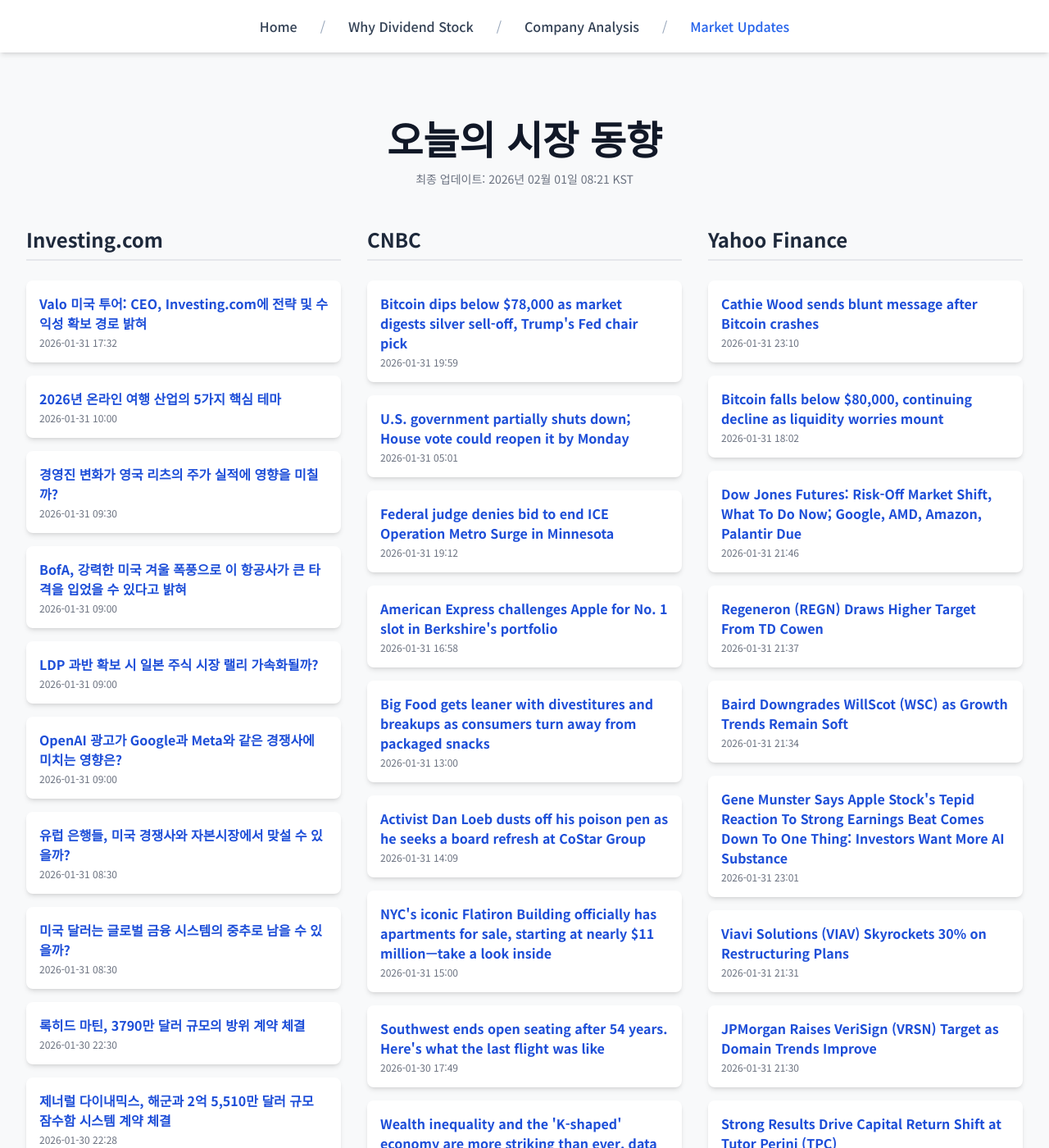
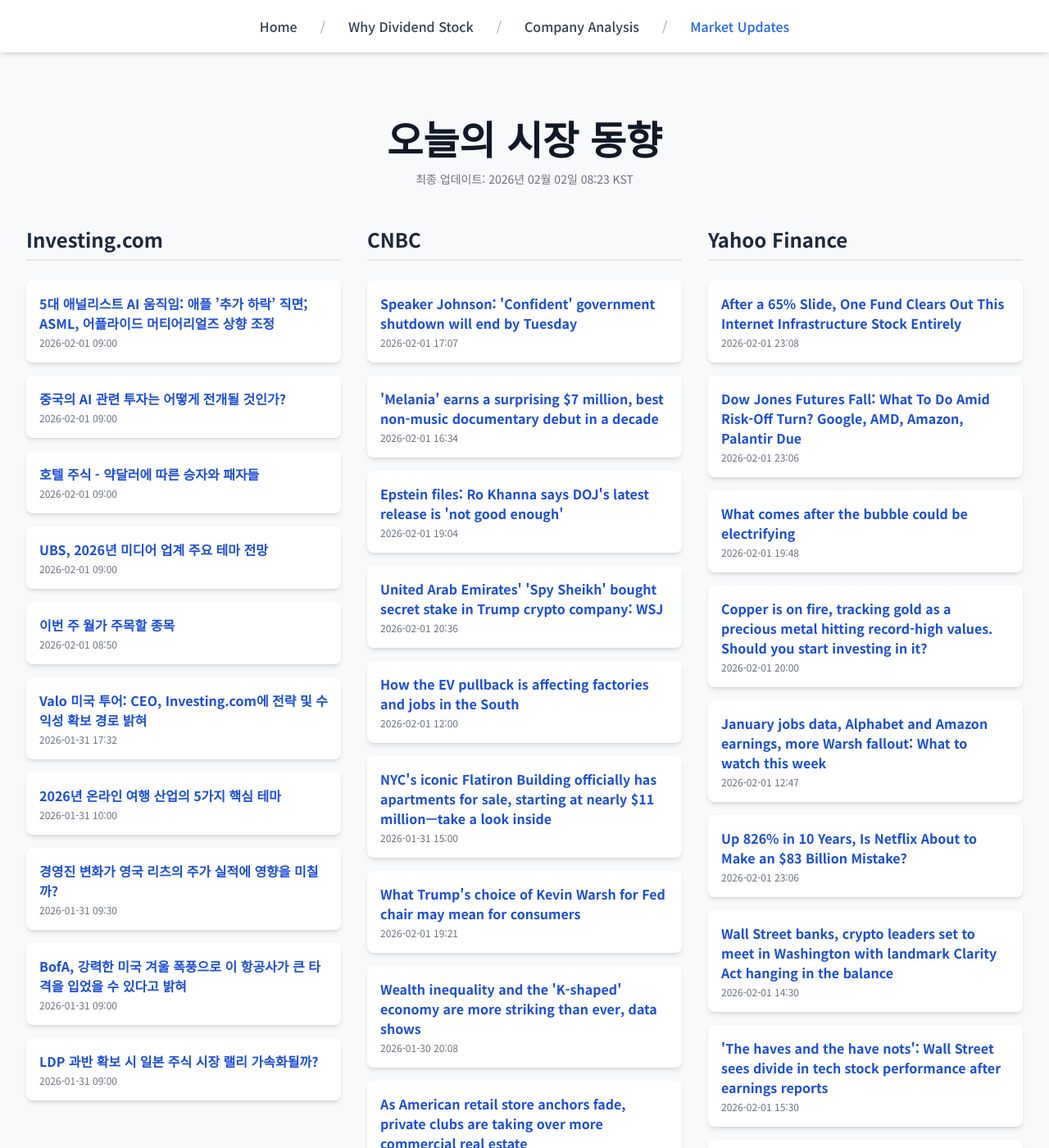
Before and after one commit to Kay-Hwang/my-company-analysis, a Jekyll site: the page built from market-updates.html, in a window 1280 px wide and 1400 px high. Shown: the whole window at 82% size. Built offline with Jekyll 4.4.1, drawn with Linux system fonts in a browser that asks for light colours; nearby versions of some CDN libraries; a script that is not in the unit is left out; some of the changed text lies outside the part shown.

Commit message:
Update daily data

```diff
--- a/_data/latest_data.json
+++ b/_data/latest_data.json
@@ -1,7 +1,37 @@
 {
-  "lastUpdated": "2026년 02월 01일 08:21 KST",
+  "lastUpdated": "2026년 02월 02일 08:23 KST",
   "news": {
     "investing": [
+      {
+        "title": "5대 애널리스트 AI 움직임: 애플 ’추가 하락’ 직면; ASML, 어플라이드 머티어리얼즈 상향 조정",
+        "link": "https://kr.investing.com/news/stock-market-news/article-1806777",
+        "pubDate": "2026-02-01 09:00:06",
+        "summary": "5대 애널리스트 AI 움직임: 애플 ’추가 하락’ 직면; ASML, 어플라이드 머티어리얼즈 상향 조정"
+      },
+      {
+        "title": "중국의 AI 관련 투자는 어떻게 전개될 것인가?",
+        "link": "https://kr.investing.com/news/stock-market-news/article-1806775",
+        "pubDate": "2026-02-01 09:00:05",
+        "summary": "중국의 AI 관련 투자는 어떻게 전개될 것인가?"
+      },
+      {
+        "title": "호텔 주식 - 약달러에 따른 승자와 패자들",
+        "link": "https://kr.investing.com/news/stock-market-news/article-1806773",
+        "pubDate": "2026-02-01 09:00:04",
+        "summary": "호텔 주식 - 약달러에 따른 승자와 패자들"
+      },
+      {
+        "title": "UBS, 2026년 미디어 업계 주요 테마 전망",
+        "link": "https://kr.investing.com/news/stock-market-news/article-1806774",
+        "pubDate": "2026-02-01 09:00:03",
+        "summary": "UBS, 2026년 미디어 업계 주요 테마 전망"
+      },
+      {
+        "title": "이번 주 월가 주목할 종목",
+        "link": "https://kr.investing.com/news/stock-market-news/article-1806771",
+        "pubDate": "2026-02-01 08:50:54",
+        "summary": "이번 주 월가 주목할 종목"
+      },
       {
         "title": "Valo 미국 투어: CEO, Investing.com에 전략 및 수익성 확보 경로 밝혀",
         "link": "https://kr.investing.com/news/stock-market-news/article-1806734",
@@ -31,74 +61,38 @@
         "link": "https://kr.investing.com/news/stock-market-news/article-1806717",
         "pubDate": "2026-01-31 09:00:02",
         "summary": "LDP 과반 확보 시 일본 주식 시장 랠리 가속화될까?"
-      },
-      {
-        "title": "OpenAI 광고가 Google과 Meta와 같은 경쟁사에 미치는 영향은?",
-        "link": "https://kr.investing.com/news/stock-market-news/article-1806714",
-        "pubDate": "2026-01-31 09:00:00",
-        "summary": "OpenAI 광고가 Google과 Meta와 같은 경쟁사에 미치는 영향은?"
-      },
-      {
-        "title": "유럽 은행들, 미국 경쟁사와 자본시장에서 맞설 수 있을까?",
-        "link": "https://kr.investing.com/news/stock-market-news/article-1806716",
-        "pubDate": "2026-01-31 08:30:03",
-        "summary": "유럽 은행들, 미국 경쟁사와 자본시장에서 맞설 수 있을까?"
-      },
-      {
-        "title": "미국 달러는 글로벌 금융 시스템의 중추로 남을 수 있을까?",
-        "link": "https://kr.investing.com/news/stock-market-news/article-1806715",
-        "pubDate": "2026-01-31 08:30:02",
-        "summary": "미국 달러는 글로벌 금융 시스템의 중추로 남을 수 있을까?"
-      },
-      {
-        "title": "록히드 마틴, 3790만 달러 규모의 방위 계약 체결",
-        "link": "https://kr.investing.com/news/stock-market-news/article-93CH-1806583",
-        "pubDate": "2026-01-30 22:30:49",
-        "summary": "록히드 마틴, 3790만 달러 규모의 방위 계약 체결"
-      },
-      {
-        "title": "제너럴 다이내믹스, 해군과 2억 5,510만 달러 규모 잠수함 시스템 계약 체결",
-        "link": "https://kr.investing.com/news/stock-market-news/article-93CH-1806581",
-        "pubDate": "2026-01-30 22:28:46",
-        "summary": "제너럴 다이내믹스, 해군과 2억 5,510만 달러 규모 잠수함 시스템 계약 체결"
       }
     ],
     "cnbc": [
       {
-        "title": "Bitcoin dips below $78,000 as market digests silver sell-off, Trump's Fed chair pick",
-        "link": "https://www.cnbc.com/2026/01/31/bitcoin-dips-below-78000-after-silver-selloff.html",
-        "pubDate": "Sat, 31 Jan 2026 19:59:22 GMT",
-        "summary": "Bitcoin and Ethereum plunged following wide swings in the commodities market."
+        "title": "Speaker Johnson: 'Confident' government shutdown will end by Tuesday",
+        "link": "https://www.cnbc.com/2026/02/01/government-shutdown-mike-johnson.html",
+        "pubDate": "Sun, 01 Feb 2026 17:07:06 GMT",
+        "summary": "The government shut down on Saturday after Senate Democrats demanded changes to a spending package following the killings of U.S. citizens in Minnesota."
       },
       {
-        "title": "U.S. government partially shuts down; House vote could reopen it by Monday",
-        "link": "https://www.cnbc.com/2026/01/30/government-shutdown-senate-vote-dhs.html",
-        "pubDate": "Sat, 31 Jan 2026 05:01:44 GMT",
-        "summary": "The funding deal addresses concerns Democrats have about funding the Department of Homeland Security because of enforcement actions in Minnesota."
+        "title": "'Melania' earns a surprising $7 million, best non-music documentary debut in a decade",
+        "link": "https://www.cnbc.com/2026/02/01/melania-documentary-posts-7-million-domestic-opening.html",
+        "pubDate": "Sun, 01 Feb 2026 16:34:11 GMT",
+        "summary": "Amazon reportedly paid an estimated $40 million to acquire 'Melania' and spent an additional $35 million on marketing."
       },
       {
-        "title": "Federal judge denies bid to end ICE Operation Metro Surge in Minnesota",
-        "link": "https://www.cnbc.com/2026/01/31/federal-judge-denies-bid-to-end-ice-operation-metro-surge-in-minnesota.html",
-        "pubDate": "Sat, 31 Jan 2026 19:12:14 GMT",
-        "summary": "The crackdown \"has had, and will likely continue to have, profound and even heartbreaking, consequences,\" U.S. District Judge Menendez said in the ruling."
+        "title": "Epstein files: Ro Khanna says DOJ's latest release is 'not good enough'",
+        "link": "https://www.cnbc.com/2026/02/01/epstein-files-ro-khanna-says-dojs-release-is-not-good-enough.html",
+        "pubDate": "Sun, 01 Feb 2026 19:04:50 GMT",
+        "summary": "The congressional Democrat said that Friday's Epstein disclosure was \"significant,\" but it is only about half of the files that have been collected."
       },
       {
-        "title": "American Express challenges Apple for No. 1 slot in Berkshire's portfolio",
-        "link": "https://www.cnbc.com/2026/01/31/american-express-challenges-apple-for-no-1-slot-in-berkshires-portfolio.html",
-        "pubDate": "Sat, 31 Jan 2026 16:58:50 GMT",
-        "summary": "Big Apple sales and gains for American Express have put Amex within a few billion dollars of becoming the most valuable holding in Berkshire's portfolio."
+        "title": "United Arab Emirates' 'Spy Sheikh' bought secret stake in Trump crypto company: WSJ",
+        "link": "https://www.cnbc.com/2026/02/01/spy-sheikh-stake-trump-crypto.html",
+        "pubDate": "Sun, 01 Feb 2026 20:36:33 GMT",
+        "summary": "“This is corruption, plain and simple,\" said Massachusetts Sen. Elizabeth Warren, the top Democrat on the Senate Banking Committee."
       },
       {
-        "title": "Big Food gets leaner with divestitures and breakups as consumers turn away from packaged snacks",
-        "link": "https://www.cnbc.com/2026/01/31/kraft-heinz-kellogg-breakups-show-big-food-is-getting-smaller.html",
-        "pubDate": "Sat, 31 Jan 2026 13:00:01 GMT",
-        "summary": "Big Food has been selling off underperforming brands or even splitting up, as the industry faces weaker demand."
-      },
-      {
-        "title": "Activist Dan Loeb dusts off his poison pen as he seeks a board refresh at CoStar Group",
-        "link": "https://www.cnbc.com/2026/01/31/activist-dan-loeb-dusts-off-his-poison-pen-as-he-seeks-a-board-refresh-at-costar-group.html",
-        "pubDate": "Sat, 31 Jan 2026 14:09:38 GMT",
-        "summary": "Investors are seeing shades of yesteryear's Dan Loeb in a letter he recently wrote to the CoStar board."
+        "title": "How the EV pullback is affecting factories and jobs in the South",
+        "link": "https://www.cnbc.com/2026/02/01/ev-pullback-factories-jobs-south.html",
+        "pubDate": "Sun, 01 Feb 2026 12:00:01 GMT",
+        "summary": "Automakers, suppliers and battery makers were funneling hundreds of billions of dollars into EV-related manufacturing in the U.S. Now it's all in question."
       },
       {
         "title": "NYC's iconic Flatiron Building officially has apartments for sale, starting at nearly $11 million—take a look inside",
@@ -107,10 +101,10 @@
         "summary": "The Flatiron Building has gone from a commercial building to a residential one with 38 luxury condos."
       },
       {
-        "title": "Southwest ends open seating after 54 years. Here's what the last flight was like",
-        "link": "https://www.cnbc.com/2026/01/28/southwest-airlines-ends-open-seating.html",
-        "pubDate": "Fri, 30 Jan 2026 17:49:53 GMT",
-        "summary": "Southwest Airlines replaced open seating with assigned seats after more than 50 years."
+        "title": "What Trump's choice of Kevin Warsh for Fed chair may mean for consumers",
+        "link": "https://www.cnbc.com/2026/01/30/trump-fed-chair-pick-kevin-warsh.html",
+        "pubDate": "Sun, 01 Feb 2026 19:21:15 GMT",
+        "summary": "Trump's choice for Fed chair could have far-reaching consequences for almost all consumer borrowing costs and savings rates."
       },
       {
         "title": "Wealth inequality and the 'K-shaped' economy are more striking than ever, data shows",
@@ -119,72 +113,78 @@
         "summary": "The K-shaped economy is as apparent as ever and isn't going away anytime soon, economists say."
       },
       {
-        "title": "Epstein files show Elon Musk apparently discussed plans to visit sex offender's island, host him at SpaceX",
-        "link": "https://www.cnbc.com/2026/01/30/epstein-files-show-elon-musk-planned-visit-to-island-host-at-spacex.html",
-        "pubDate": "Sat, 31 Jan 2026 05:56:33 GMT",
-        "summary": "Elon Musk corresponded with Jeffrey Epstein in 2012 and 2013, according to newly released files, and sought to visit Epstein's island and host him at SpaceX."
+        "title": "As American retail store anchors fade, private clubs are taking over more commercial real estate",
+        "link": "https://www.cnbc.com/2026/02/01/retail-mall-stores-closures-private-clubs-commercial-real-estate.html",
+        "pubDate": "Sun, 01 Feb 2026 16:27:30 GMT",
+        "summary": "Affluent consumers are key to retail centers as the K-shaped economy hits lower-end shoppers hard, and that's leading the private club concept to more cities."
+      },
+      {
+        "title": "AstraZeneca is listing in New York, as Big Pharma balances the huge U.S. market with China's tempting innovation",
+        "link": "https://www.cnbc.com/2026/02/01/astrazeneca-nyse-listing-china-pharma-pours-15-billion-into-china.html",
+        "pubDate": "Sun, 01 Feb 2026 10:51:30 GMT",
+        "summary": "AstraZeneca announces multibillion dollar investments in China as Big Pharma is increasingly looking east for innovation."
       }
     ],
     "yahoo": [
       {
-        "title": "Cathie Wood sends blunt message after Bitcoin crashes",
-        "link": "https://finance.yahoo.com/news/cathie-wood-sends-blunt-message-231032593.html",
-        "pubDate": "2026-01-31T23:10:32Z",
-        "summary": "Cathie Wood sends blunt message after Bitcoin crashes"
+        "title": "After a 65% Slide, One Fund Clears Out This Internet Infrastructure Stock Entirely",
+        "link": "https://finance.yahoo.com/news/65-slide-one-fund-clears-230853627.html",
+        "pubDate": "2026-02-01T23:08:53Z",
+        "summary": "After a 65% Slide, One Fund Clears Out This Internet Infrastructure Stock Entirely"
       },
       {
-        "title": "Bitcoin falls below $80,000, continuing decline as liquidity worries mount",
-        "link": "https://finance.yahoo.com/news/bitcoin-falls-below-80-000-180248860.html",
-        "pubDate": "2026-01-31T18:02:48Z",
-        "summary": "Bitcoin falls below $80,000, continuing decline as liquidity worries mount"
+        "title": "Dow Jones Futures Fall: What To Do Amid Risk-Off Turn? Google, AMD, Amazon, Palantir Due",
+        "link": "https://www.investors.com/market-trend/stock-market-today/dow-jones-futures-risk-off-shift-google-amd-amazon-palantir-lilly/?src=A00220&yptr=yahoo",
+        "pubDate": "2026-02-01T23:06:05Z",
+        "summary": "Dow Jones Futures Fall: What To Do Amid Risk-Off Turn? Google, AMD, Amazon, Palantir Due"
       },
       {
-        "title": "Dow Jones Futures: Risk-Off Market Shift, What To Do Now; Google, AMD, Amazon, Palantir Due",
-        "link": "https://www.investors.com/market-trend/stock-market-today/dow-jones-futures-risk-off-shift-google-amd-amazon-palantir-lilly/?src=A00220&yptr=yahoo",
-        "pubDate": "2026-01-31T21:46:10Z",
-        "summary": "Dow Jones Futures: Risk-Off Market Shift, What To Do Now; Google, AMD, Amazon, Palantir Due"
+        "title": "What comes after the bubble could be electrifying",
+        "link": "https://finance.yahoo.com/news/what-comes-after-the-bubble-could-be-electrifying-194823433.html",
+        "pubDate": "2026-02-01T19:48:23Z",
+        "summary": "What comes after the bubble could be electrifying"
       },
       {
-        "title": "Regeneron (REGN) Draws Higher Target From TD Cowen",
-        "link": "https://finance.yahoo.com/news/regeneron-regn-draws-higher-target-213713030.html",
-        "pubDate": "2026-01-31T21:37:13Z",
-        "summary": "Regeneron (REGN) Draws Higher Target From TD Cowen"
+        "title": "Copper is on fire, tracking gold as a precious metal hitting record-high values. Should you start investing in it?",
+        "link": "https://finance.yahoo.com/news/copper-fire-tracking-gold-precious-200000162.html",
+        "pubDate": "2026-02-01T20:00:00Z",
+        "summary": "Copper is on fire, tracking gold as a precious metal hitting record-high values. Should you start investing in it?"
       },
       {
-        "title": "Baird Downgrades WillScot (WSC) as Growth Trends Remain Soft",
-        "link": "https://finance.yahoo.com/news/baird-downgrades-willscot-wsc-growth-213436038.html",
-        "pubDate": "2026-01-31T21:34:36Z",
-        "summary": "Baird Downgrades WillScot (WSC) as Growth Trends Remain Soft"
+        "title": "January jobs data, Alphabet and Amazon earnings, more Warsh fallout: What to watch this week",
+        "link": "https://finance.yahoo.com/news/january-jobs-data-alphabet-and-amazon-earnings-more-warsh-fallout-what-to-watch-this-week-124723942.html",
+        "pubDate": "2026-02-01T12:47:23Z",
+        "summary": "January jobs data, Alphabet and Amazon earnings, more Warsh fallout: What to watch this week"
       },
       {
-        "title": "Gene Munster Says Apple Stock's Tepid Reaction To Strong Earnings Beat Comes Down To One Thing: Investors Want More AI Substance",
-        "link": "https://finance.yahoo.com/news/gene-munster-says-apple-stocks-230116444.html",
-        "pubDate": "2026-01-31T23:01:16Z",
-        "summary": "Gene Munster Says Apple Stock's Tepid Reaction To Strong Earnings Beat Comes Down To One Thing: Investors Want More AI Substance"
+        "title": "Up 826% in 10 Years, Is Netflix About to Make an $83 Billion Mistake?",
+        "link": "https://finance.yahoo.com/news/826-10-years-netflix-83-230600210.html",
+        "pubDate": "2026-02-01T23:06:00Z",
+        "summary": "Up 826% in 10 Years, Is Netflix About to Make an $83 Billion Mistake?"
       },
       {
-        "title": "Viavi Solutions (VIAV) Skyrockets 30% on Restructuring Plans",
-        "link": "https://finance.yahoo.com/news/viavi-solutions-viav-skyrockets-30-213113857.html",
-        "pubDate": "2026-01-31T21:31:13Z",
-        "summary": "Viavi Solutions (VIAV) Skyrockets 30% on Restructuring Plans"
+        "title": "Wall Street banks, crypto leaders set to meet in Washington with landmark Clarity Act hanging in the balance",
+        "link": "https://finance.yahoo.com/news/wall-street-banks-crypto-leaders-set-to-meet-in-washington-with-landmark-clarity-act-hanging-in-the-balance-143008155.html",
+        "pubDate": "2026-02-01T14:30:08Z",
+        "summary": "Wall Street banks, crypto leaders set to meet in Washington with landmark Clarity Act hanging in the balance"
       },
       {
-        "title": "JPMorgan Raises VeriSign (VRSN) Target as Domain Trends Improve",
-        "link": "https://finance.yahoo.com/news/jpmorgan-raises-verisign-vrsn-target-213048738.html",
-        "pubDate": "2026-01-31T21:30:48Z",
-        "summary": "JPMorgan Raises VeriSign (VRSN) Target as Domain Trends Improve"
+        "title": "'The haves and the have nots': Wall Street sees divide in tech stock performance after earnings reports",
+        "link": "https://finance.yahoo.com/news/the-haves-and-the-have-nots-wall-street-sees-divide-in-tech-stock-performance-after-earnings-reports-153043282.html",
+        "pubDate": "2026-02-01T15:30:43Z",
+        "summary": "'The haves and the have nots': Wall Street sees divide in tech stock performance after earnings reports"
       },
       {
-        "title": "Strong Results Drive Capital Return Shift at Tutor Perini (TPC)",
-        "link": "https://finance.yahoo.com/news/strong-results-drive-capital-return-212818391.html",
-        "pubDate": "2026-01-31T21:28:18Z",
-        "summary": "Strong Results Drive Capital Return Shift at Tutor Perini (TPC)"
+        "title": "I’m a 66-year-old retired homeowner in Fort Worth, sitting on $143,000 in cash. What should I do with my money?",
+        "link": "https://finance.yahoo.com/news/m-66-old-retired-homeowner-183300174.html",
+        "pubDate": "2026-02-01T18:33:00Z",
+        "summary": "I’m a 66-year-old retired homeowner in Fort Worth, sitting on $143,000 in cash. What should I do with my money?"
       },
       {
-        "title": "Applied Optoelectronics (AAOI) Soars 22% as Earnings Loom",
-        "link": "https://finance.yahoo.com/news/applied-optoelectronics-aaoi-soars-22-212702198.html",
-        "pubDate": "2026-01-31T21:27:02Z",
-        "summary": "Applied Optoelectronics (AAOI) Soars 22% as Earnings Loom"
+        "title": "Jim Cramer Discusses Kimberly-Clark (KMB) & Dividends",
+        "link": "https://finance.yahoo.com/news/jim-cramer-discusses-kimberly-clark-182848080.html",
+        "pubDate": "2026-02-01T18:28:48Z",
+        "summary": "Jim Cramer Discusses Kimberly-Clark (KMB) & Dividends"
       }
     ]
   }
```
